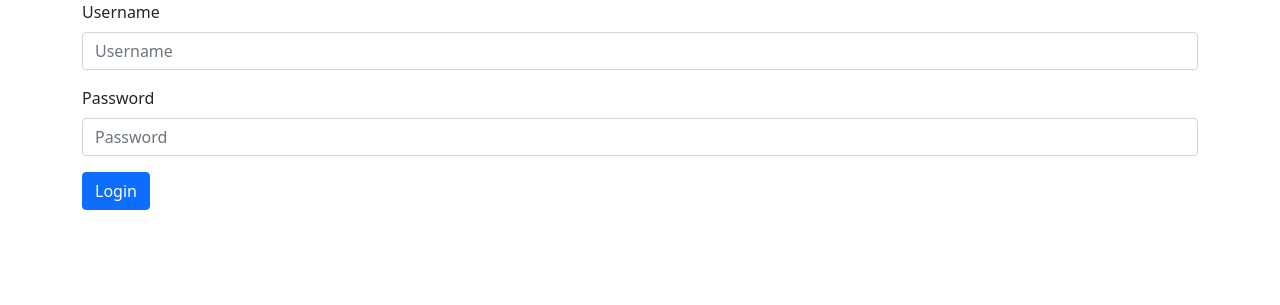
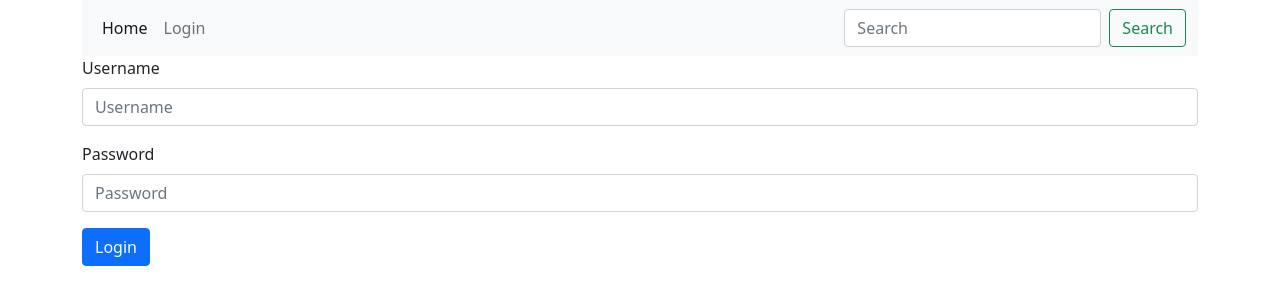
Before and after one commit to Beker-Dev/garage_showroom_django, a Django app: page / in a window 1280 px wide. Shown: the top 305 px of the page. Run offline with Django 4.2, Linux system fonts and the light colour scheme.

Commit message:
added some style

```diff
--- a/base_templates/base.html
+++ b/base_templates/base.html
@@ -11,7 +11,8 @@
 </head>
 <body>
 <div class="container">
-    {% include 'messages.html' %}
+    {% include 'partials/navbar.html' %}
+    {% include 'partials/messages.html' %}
     {% block content %}{% endblock %}
 </div>
 </body>
--- a/base_templates/messages.html
+++ b/base_templates/partials/messages.html
@@ -1,7 +1,7 @@
 {% if messages %}
 <ul class="messages">
     {% for message in messages %}
-        <li{% if message.tags %} class="{{ message.tags }}"{% endif %}>{{ message }}</li>
+        <p{% if message.tags %} class="{{ message.tags }}"{% endif %}>{{ message }}</p>
     {% endfor %}
 </ul>
 {% endif %}
--- /dev/null
+++ b/base_templates/partials/navbar.html
@@ -0,0 +1,22 @@
+<nav class="navbar navbar-expand-lg navbar-light bg-light">
+    <div class="container-fluid">
+        <div class="collapse navbar-collapse" id="navbarSupportedContent">
+            <ul class="navbar-nav me-auto mb-2 mb-lg-0">
+                <li class="nav-item">
+                    <a class="nav-link active" aria-current="page" href="{% url 'vehicles:list' %}">Home</a>
+                </li>
+                <li class="nav-item">
+                    {% if request.user.is_authenticated %}
+                        {% include 'users/logout.html' %}
+                    {% else %}
+                        <a class="nav-link" href="{% url 'users:login' %}">Login</a>
+                    {% endif %}
+                </li>
+            </ul>
+            <form class="d-flex">
+                <input class="form-control me-2" type="search" placeholder="Search" aria-label="Search">
+                <button class="btn btn-outline-success" type="submit">Search</button>
+            </form>
+        </div>
+    </div>
+</nav>
--- a/users/templates/users/logout.html
+++ b/users/templates/users/logout.html
@@ -1,5 +1,5 @@
 <form action="{% url 'users:logout' %}" method="POST">
     {% csrf_token %}
 
-    <input type="submit" value="Logout">
+    <button type="submit" class="btn btn-primary-outline nav-link">Logout</button>
 </form>
--- a/vehicles/templates/vehicles/home.html
+++ b/vehicles/templates/vehicles/home.html
@@ -6,5 +6,4 @@
 
 {% block content %}
     Home Page
-    {% include 'users/logout.html' %}
 {% endblock %}
--- a/vehicles/views/site/list.py
+++ b/vehicles/views/site/list.py
@@ -3,9 +3,7 @@
 from django.contrib.auth.mixins import LoginRequiredMixin
 
 
-class List(LoginRequiredMixin, ListView):
-    login_url = 'users:login'
-    redirect_field_name = 'next'
+class List(ListView):
     model = Vehicle
     context_object_name = 'vehicles'
     template_name = 'vehicles/home.html'
```
